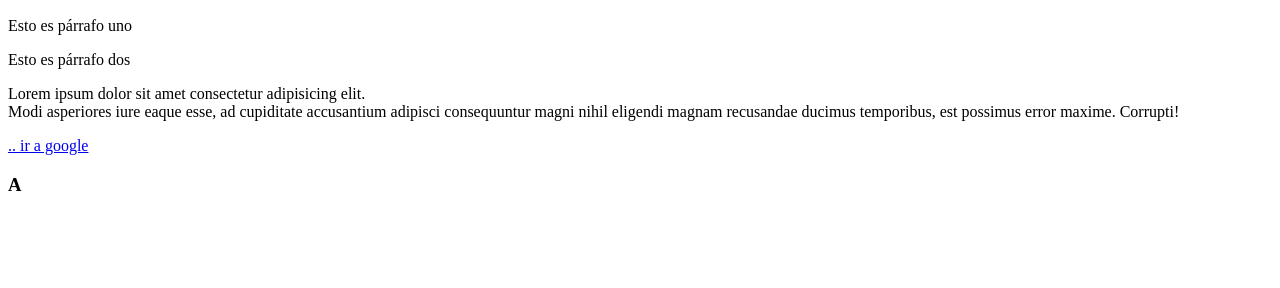
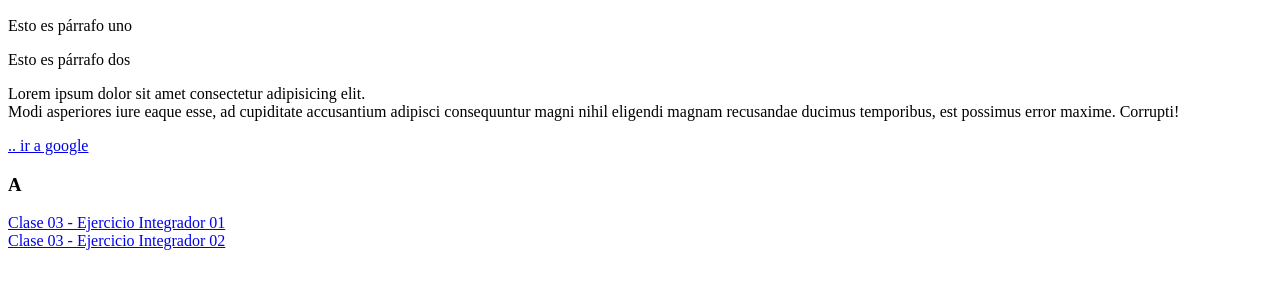
Before and after one commit to jcmc72/Codo-a-Codo, a plain HTML site: page 03-Class-140323/index.html in a window 1280 px wide. Shown: the part 110-398 px from the top of the page. Drawn offline with Linux system fonts and the light colour scheme.

Commit message:
commit 03

```diff
--- a/03-Class-140323/index.html
+++ b/03-Class-140323/index.html
@@ -15,5 +15,7 @@
     <!-- "comentarios" -->
     <a href="https://www.google.com/"> .. ir a google</a>
     <h3>A</h3>
-</body>
+
+    <a href="..\03-Class-140323\HTML_1\HTML- Ej_integrador_1.html"> Clase 03 - Ejercicio Integrador 01 </a> <br>
+    <a href="..\03-Class-140323\HTML_1\introduccion-clase2.html"> Clase 03 - Ejercicio Integrador 02 </a></body> <br>
 </html>
```
Also changed, not shown: 03-Class-140323/HTML_1/HTML- Ej_integrador_1.html (+4 -0 lines), 03-Class-140323/HTML_1/introduccion-clase2.html (+2 -0 lines), 15 other files.
